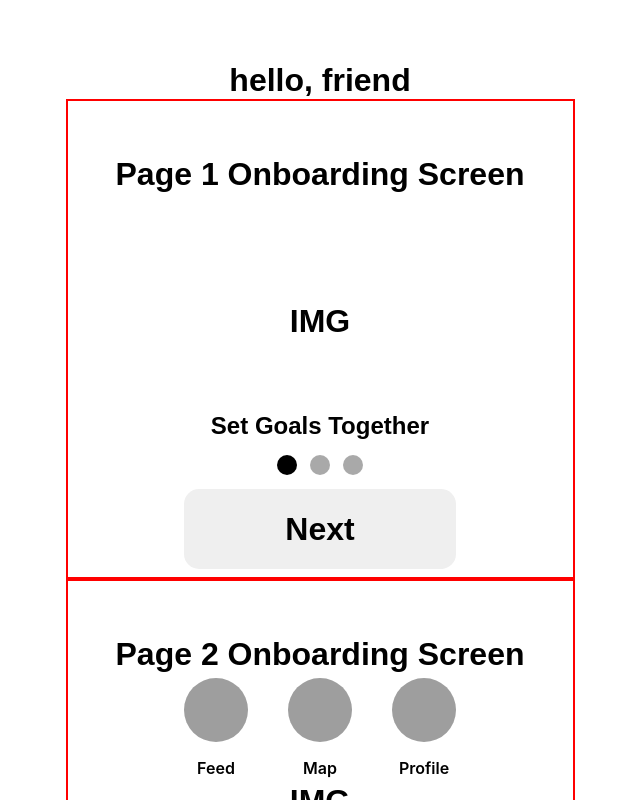
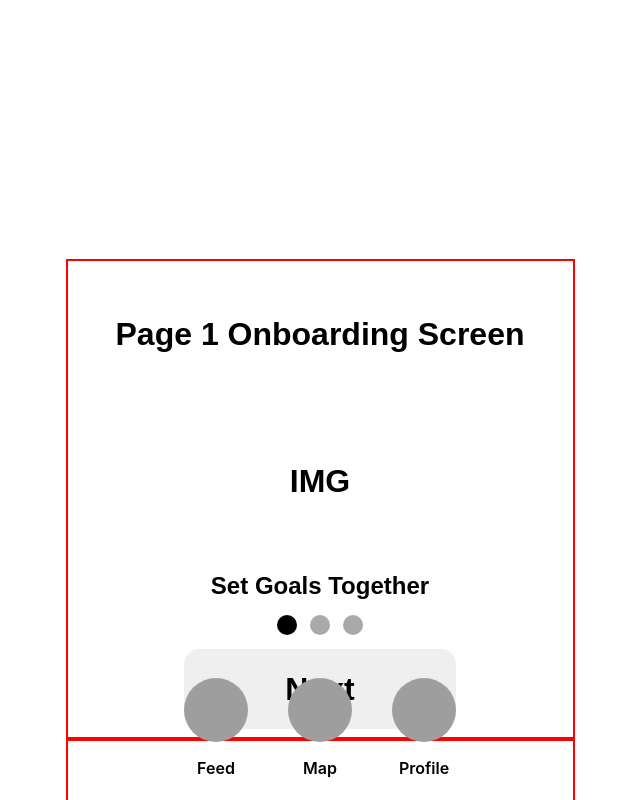
Before and after one commit to brendonvan/GA-SHT7, a React (Create React App) app: page / in a window 1280 px wide. Shown: the top 800 px of the page, without its empty margins (320-960 px from the left). Built offline with nearby package versions, Linux system fonts and the light colour scheme; no server answers; grey boxes are pictures that could not be loaded.

Commit message:
Onboarding Sizing Adjustment

```diff
--- a/src/App.css
+++ b/src/App.css
@@ -27,7 +27,7 @@ html {
 
 .app {
     width: 100vw;
-    height: 200vh;
+    height: 100vh;
     display: flex;
     justify-content: center;
     align-items: center;
--- a/src/pages/Onboarding/Onboarding.module.css
+++ b/src/pages/Onboarding/Onboarding.module.css
@@ -1,3 +1,7 @@
+.screen1 {
+  margin-top: 70rem;
+}
+
 .screen1, .screen2, .screen3 {
   border: 2px solid red;
   display: flex;
```
